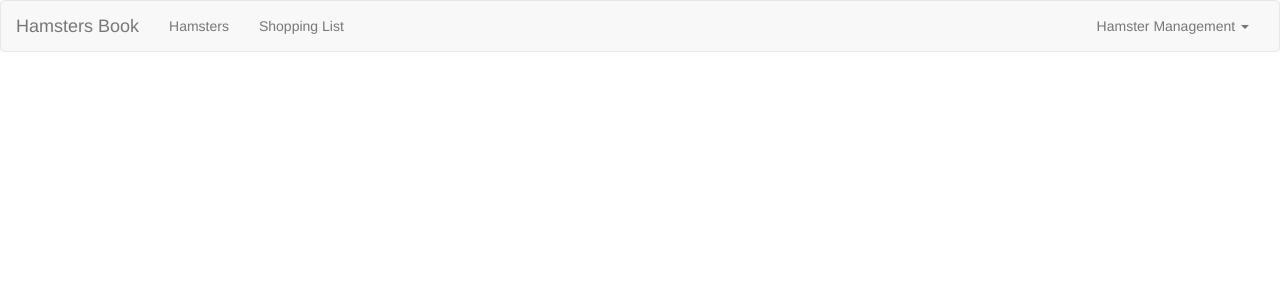
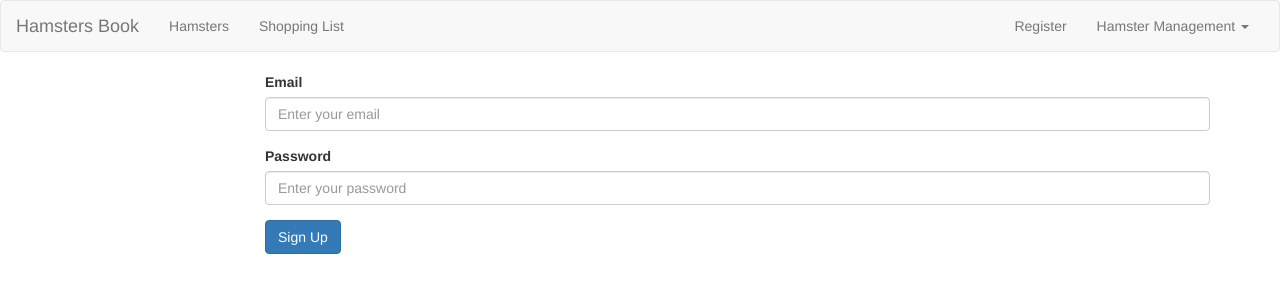
Before and after one commit to verybluebot/udemy-angular2, an Angular app: page /signup in a window 1280 px wide. Before the commit this address led to /. Shown: the top 300 px of the page. Built offline with nearby package versions, Linux system fonts and the light colour scheme.

Commit message:
partial auth

```diff
--- a/src/app/app.routing.ts
+++ b/src/app/app.routing.ts
@@ -1,12 +1,14 @@
 import { Routes, RouterModule } from '@angular/router';
 import { HamstersComponent } from './hamsters/hamsters.component';
 import { ShopingListComponent } from './shoping-list/shoping-list.component';
+import { SignupComponent } from './auth/signup/signup.component';
 import { HAMSTERS_ROUTES } from './hamsters/hamsters.routes';
 
 const APP_ROUTES: Routes = [
   { path: '', redirectTo: 'hamsters', pathMatch: 'full' },
   { path: 'hamsters', component: HamstersComponent, children: HAMSTERS_ROUTES },
-  { path: 'shopping-list', component: ShopingListComponent }
+  { path: 'shopping-list', component: ShopingListComponent },
+  { path: 'signup', component:  SignupComponent}
 ];
 
 export const routing = RouterModule.forRoot(APP_ROUTES);
--- /dev/null
+++ b/src/app/auth/auth.service.ts
@@ -0,0 +1,5 @@
+export class AuthService {
+  signupUser(email: string, password: string) {
+    console.log('this user', email, 'was created');
+  }
+}
--- /dev/null
+++ b/src/app/auth/login/login.component.html
@@ -0,0 +1,3 @@
+<p>
+  login works!
+</p>
--- /dev/null
+++ b/src/app/auth/login/login.component.ts
@@ -0,0 +1,15 @@
+import { Component, OnInit } from '@angular/core';
+
+@Component({
+  selector: 'hb-login',
+  templateUrl: './login.component.html',
+  styleUrls: ['./login.component.scss']
+})
+export class LoginComponent implements OnInit {
+
+  constructor() { }
+
+  ngOnInit() {
+  }
+
+}
--- /dev/null
+++ b/src/app/auth/signup/signup.component.html
@@ -0,0 +1,16 @@
+<div class="row">
+  <div class="col-sm-12 col-md-10 col-md-offset-2">
+    <form (ngSubmit)="onSignup(f)" #f="ngForm">
+      <div class="form-group">
+        <label>Email</label>
+        <input type="email" id="email" name="email" placeholder="Enter your email" class="form-control" ngModel>
+      </div>
+
+      <div class="form-group">
+        <label>Password</label>
+        <input type="password" id="password" name="password" placeholder="Enter your password" class="form-control" ngModel>
+      </div>
+      <button class="btn btn-primary" type="submit">Sign Up</button>
+    </form>
+  </div>
+</div>
--- /dev/null
+++ b/src/app/auth/signup/signup.component.ts
@@ -0,0 +1,25 @@
+import { Component, OnInit } from '@angular/core';
+import { NgForm } from '@angular/forms';
+import { AuthService } from '../auth.service';
+
+@Component({
+  selector: 'hb-signup',
+  templateUrl: './signup.component.html',
+  styleUrls: ['./signup.component.scss']
+})
+export class SignupComponent implements OnInit {
+
+  constructor(
+    private AuthService: AuthService
+  ) { }
+
+  ngOnInit() {
+  }
+
+  onSignup(form: NgForm) {
+    const email = form.value.email;
+    const password = form.value.passowrd;
+
+    this.AuthService.signupUser(email, password);
+  }
+}
--- a/src/app/header/header.component.html
+++ b/src/app/header/header.component.html
@@ -13,6 +13,9 @@
       </ul>
 
       <ul class="nav navbar-nav navbar-right">
+        <li>
+          <a [routerLink]="['/signup']">Register</a>
+        </li>
         <li class="dropdown" hbDropdwon>
           <a class="dropdown-toggle" data-toggle="dropdown" role="button" aria-haspopup="true" aria-expanded="false">Hamster Management <span class="caret"></span></a>
           <ul class="dropdown-menu">
--- a/src/app/header/header.component.ts
+++ b/src/app/header/header.component.ts
@@ -13,7 +13,7 @@ export class HeaderComponent implements OnInit {
   ) { }
 
   ngOnInit() {
-  }2
+  }
 
   saveHamsters() {
     this.HamstersService.storeData().subscribe((res) => {
```
Also changed, not shown: src/app/app.module.ts (+6 -1 lines), src/app/auth/login/login.component.scss (added), src/app/auth/signup/signup.component.scss (added).
